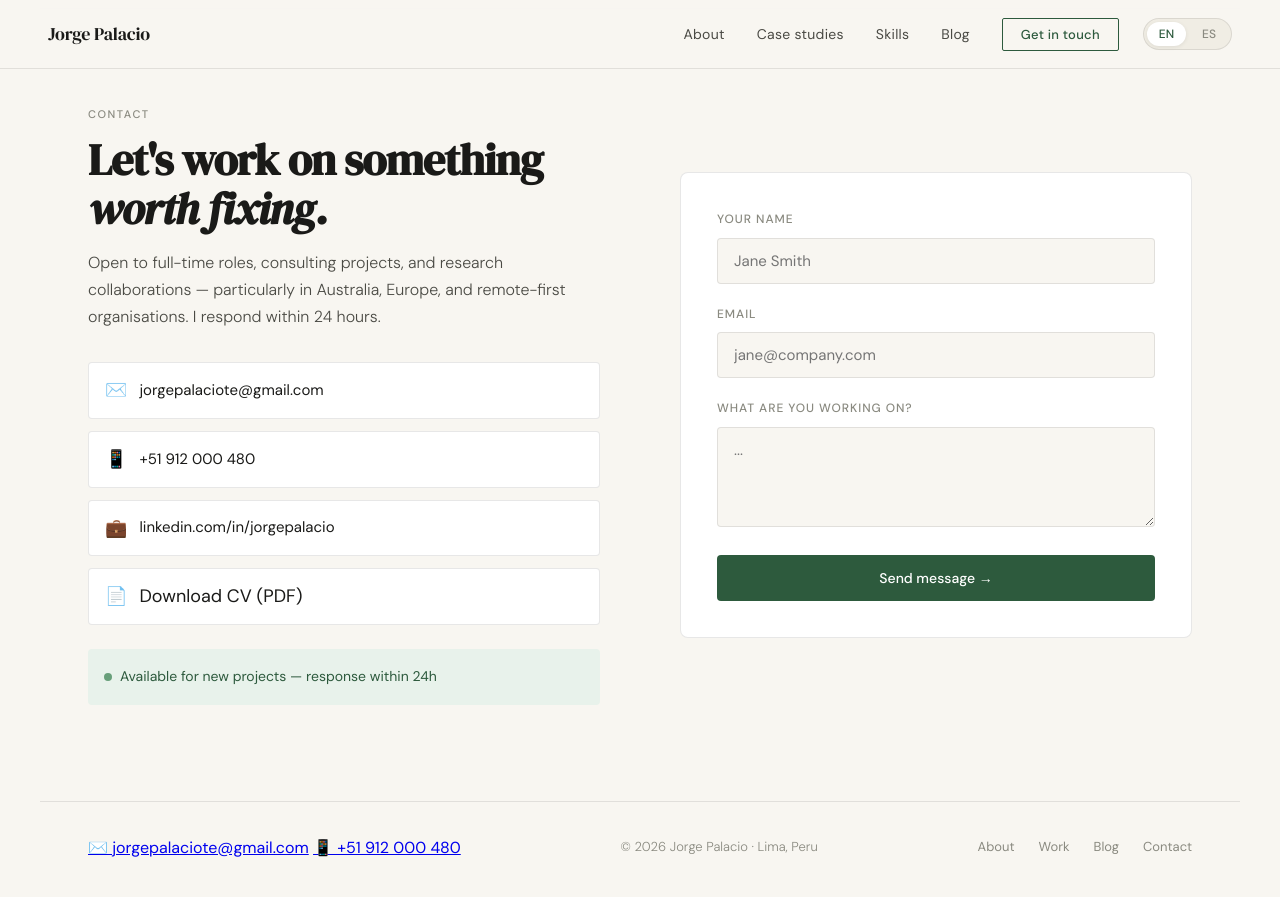
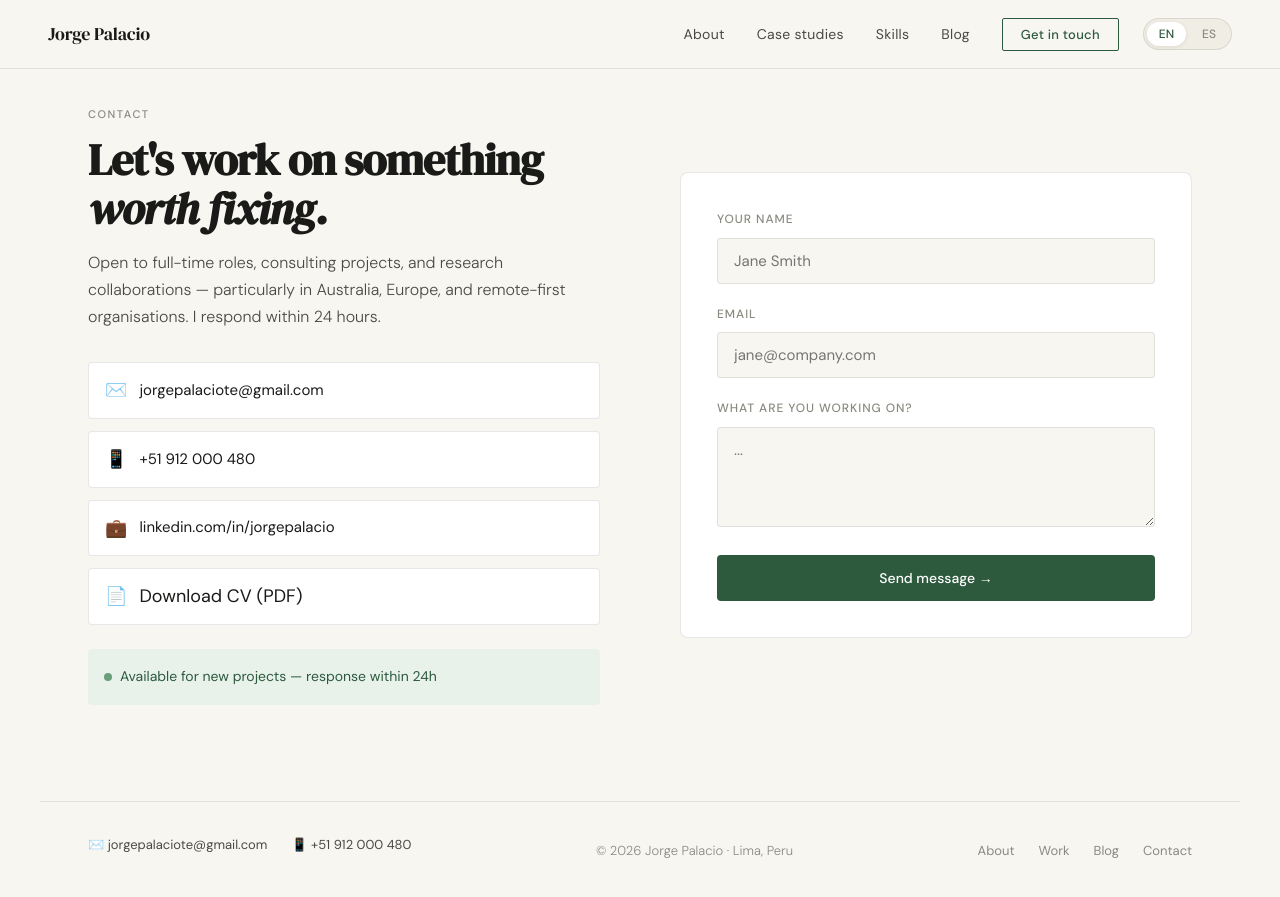
Before and after one commit to jorgepalaciot/Jorgepalaciot.github.io, a Jekyll site: the page built from index.html, in a window 1280 px wide and 900 px high, scrolled down 4189 px. Shown: the top 897 px of the window. Built offline with Jekyll 4.4.1, drawn with Linux system fonts in a browser that asks for light colours.

Commit message:
Update main.css

```diff
--- a/assets/css/main.css
+++ b/assets/css/main.css
@@ -167,6 +167,9 @@ section { max-width: 1200px; margin: 0 auto; padding: 96px 48px; }
 .post-body blockquote { border-left: 3px solid var(--accent); padding: 12px 20px; background: var(--accent-light); border-radius: 0 4px 4px 0; margin: 24px 0; font-style: italic; color: var(--accent); font-family: var(--serif); font-size: 18px; }
 
 /* FOOTER */
+.footer-contact { display: flex; gap: 24px; flex-wrap: wrap; margin-bottom: 12px; }
+.footer-contact a { font-size: 13px; color: var(--ink-soft); text-decoration: none; transition: color .2s; }
+.footer-contact a:hover { color: var(--accent); }
 footer { border-top: 1px solid var(--border); padding: 32px 48px; max-width: 1200px; margin: 0 auto; display: flex; justify-content: space-between; align-items: center; }
 footer p { font-size: 13px; color: var(--ink-faint); font-weight: 300; }
 .footer-links { display: flex; gap: 24px; }
```
